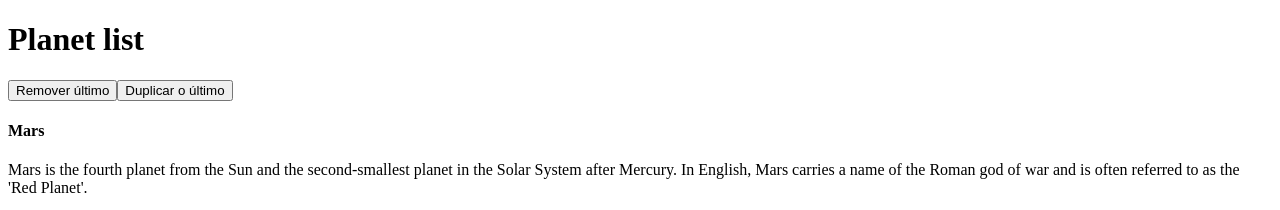
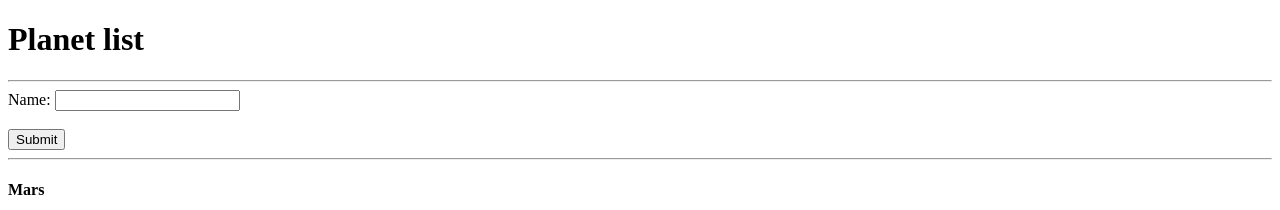
Before and after one commit to sabatinirafa/estudos-react-planet-list, a React (Create React App) app: page / in a window 1280 px wide. Shown: the top 210 px of the page. Built offline with nearby package versions, Linux system fonts and the light colour scheme.

Commit message:
controlled-form

```diff
--- /dev/null
+++ b/src/components/Planets/Form/index.js
@@ -0,0 +1,28 @@
+import React, {Fragment, useState} from "react"
+
+const Form = (porps) => {
+
+  const [name, setName] = useState('')
+
+  const handleChange = ev => {setName(ev.target.value)}
+
+  const handleSubmit = ev => {
+    porps.addPlanet({name: name})
+    ev.preventDefault()
+  }
+
+  return (
+    <Fragment>
+      <form onSubmit={handleSubmit}>
+        <div>
+          <label htmlFor="name">Name: </label>
+          <input id="name" type="text" value={name} onChange={handleChange}/>
+        </div>
+        <br/>
+        <input type="submit"/>
+      </form>
+    </Fragment>
+  )
+}
+
+export default Form
--- a/src/components/Planets/index.js
+++ b/src/components/Planets/index.js
@@ -1,5 +1,6 @@
 import React, { Fragment, useState, useEffect } from "react"
 import Planet from "./Planet"
+import Form from "./Form"
 
 async function getPlanets() {
   let response = await fetch('http://localhost:3000/api/planets.json')
@@ -9,7 +10,6 @@
 
 
 const Planets = () => {
-
   const [planets, setPlanets] = useState([])
 
   useEffect(() => {
@@ -18,23 +18,16 @@
     })
   },[])
 
-  const removelast = () => {
-    let new_planets = [...planets]
-    new_planets.pop()
-    setPlanets(new_planets)
-  }
-
-  const duplicateLast = () => {
-    let duplicated = planets[planets.length - 1]
-    let new_planets = [...planets, duplicated]
-    setPlanets(new_planets)
+  const addPlanet = (new_planet) => {
+    setPlanets([...planets, new_planet])
   }
 
   return (
     <Fragment>
       <h1>Planet list</h1>
-      <button onClick={removelast}>Remover último</button>
-      <button onClick={duplicateLast}>Duplicar o último</button>
+      <hr/>
+      <Form addPlanet={addPlanet}/>
+      <hr/>
       {planets.map((planet, index) =>
         <Planet
         name={planet.name}
```
